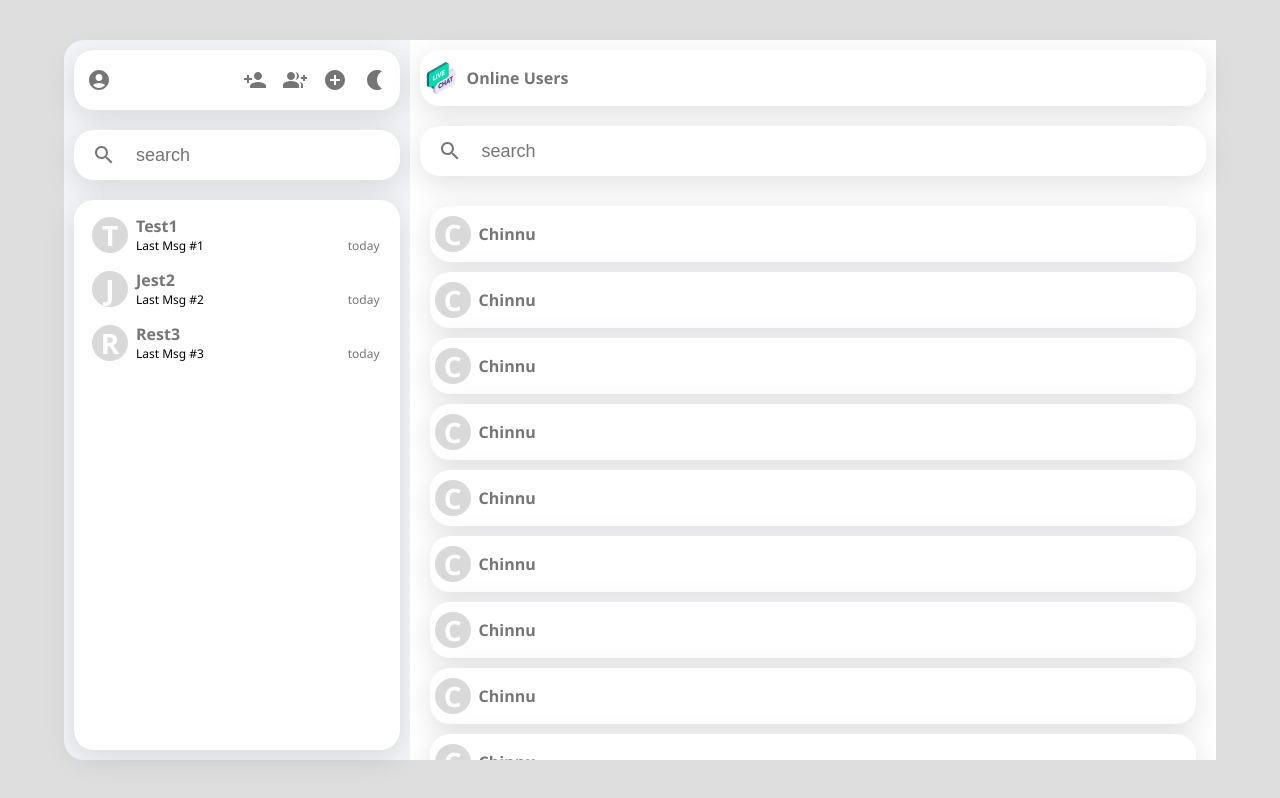
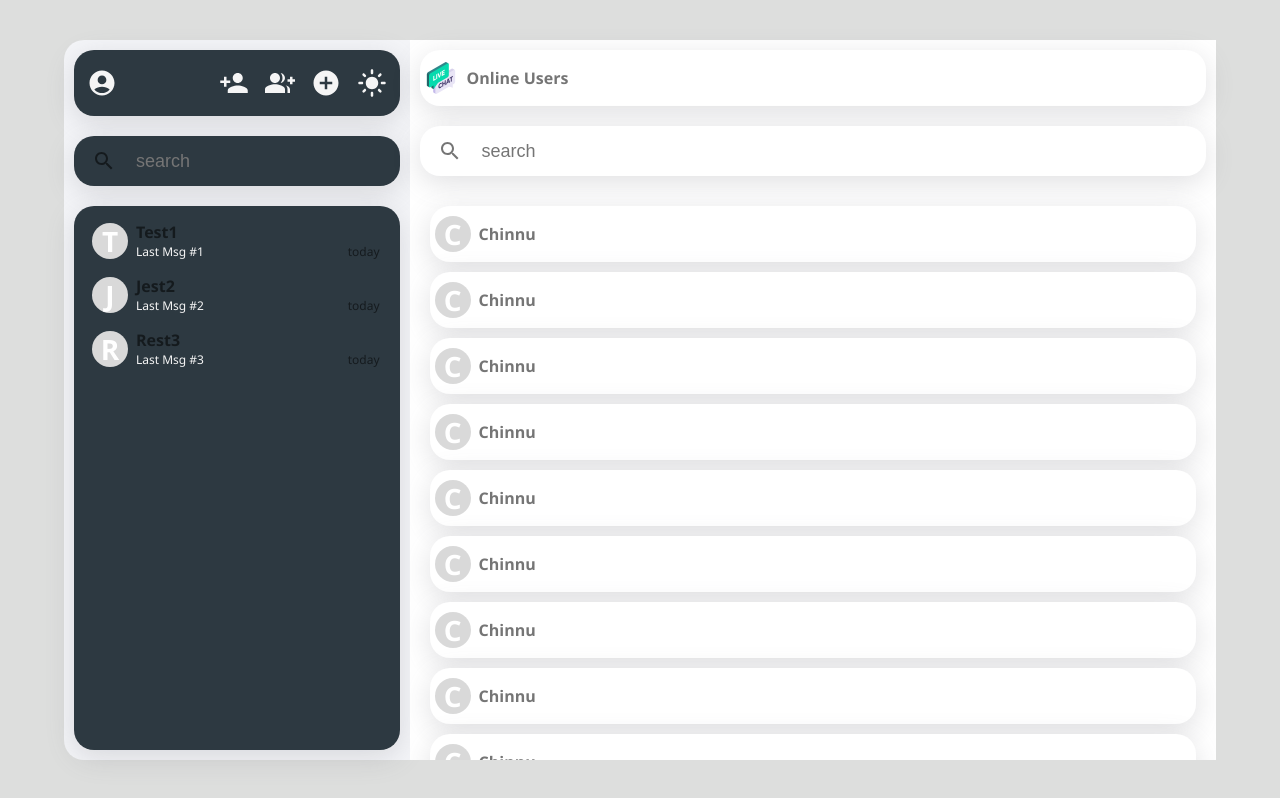
Before and after one commit to kishoresai8883/Chat-App, a React (Create React App) app: page /app/users in a window 1280 px wide. Both pictures are taken after a click on the button 374 px from the left and 80 px from the top of the page. Built offline with nearby package versions, Linux system fonts and the light colour scheme.

Commit message:
Theme Toggle implemented

```diff
--- a/src/Components/Sidebar.js
+++ b/src/Components/Sidebar.js
@@ -4,6 +4,7 @@
 import GroupAddIcon from '@mui/icons-material/GroupAdd'
 import AddCircleIcon from '@mui/icons-material/AddCircle'
 import NightlightIcon from '@mui/icons-material/Nightlight';
+import LightModeIcon from '@mui/icons-material/LightMode';
 import { IconButton } from '@mui/material'
 import SearchIcon from '@mui/icons-material/Search'
 import ConversationsItem from './ConversationsItem'
@@ -13,6 +14,7 @@
 
 const Sidebar = () => {
   const navigate = useNavigate();
+  const [lightTheme, setLightTheme] = useState(true)
   const [conversations, setConversations] = useState([
     {
       name: "Test1",
@@ -33,40 +35,44 @@
 
   return (
     <div className='sidebar-container'>
-      <div className='sb-header'>
+      <div className={"sb-header" + ((lightTheme) ? "" : " dark")}>
         <div>
         <IconButton>
-            <AccountCircleIcon/>
+            <AccountCircleIcon className={"icon" + ((lightTheme) ? "" : " dark")}/>
         </IconButton>
         </div>
         <div>
         <IconButton onClick={() => {
           navigate("users")
         }}>
-            <PersonAddIcon/>
+            <PersonAddIcon className={"icon" + ((lightTheme) ? "" : " dark")}/>
         </IconButton>
         <IconButton onClick={() => {
           navigate("groups")
         }}>
-            <GroupAddIcon/>
+            <GroupAddIcon className={"icon" + ((lightTheme) ? "" : " dark")}/>
         </IconButton>
         <IconButton onClick={() => {
           navigate("create-groups")
         }}>
-            <AddCircleIcon/>
+            <AddCircleIcon className={"icon" + ((lightTheme) ? "" : " dark")}/>
         </IconButton>
-        <IconButton>
-            <NightlightIcon/>
+        <IconButton onClick={() => {setLightTheme((prevValue) => {
+          return !prevValue;
+        });
+        }}>
+            {lightTheme && (<NightlightIcon className={"icon" + ((lightTheme) ? "" : " dark")}/>)}
+            {!lightTheme && (<LightModeIcon className={"icon" + ((lightTheme) ? "" : " dark")}/>)}
         </IconButton>
         </div>
       </div>
-      <div className='sb-search'>
+      <div className={"sb-search" + ((lightTheme) ? "" : " dark")}>
         <IconButton>
             <SearchIcon/>
         </IconButton>
-        <input placeholder='search' className='search-input'/>
+        <input placeholder='search' className={"search-input" + ((lightTheme) ? "" : " dark")}/>
       </div>
-      <div className='sb-conversations'>
+      <div className={"sb-conversations" + ((lightTheme) ? "" : " dark")}>
         {conversations.map((conversation) => {
           return <ConversationsItem props={conversation} key={conversation.name}/>
         })}
--- a/src/Components/Styles.css
+++ b/src/Components/Styles.css
@@ -1,3 +1,13 @@
+.dark {
+    background-color: #2d3941 !important;
+    color: whitesmoke !important;
+}
+
+.icon {
+    width: 1.25em !important;
+    height: 1.25em !important;
+}
+
 .main-container {
     background-color: #f4f5f8;
     height: 90vh;
```
